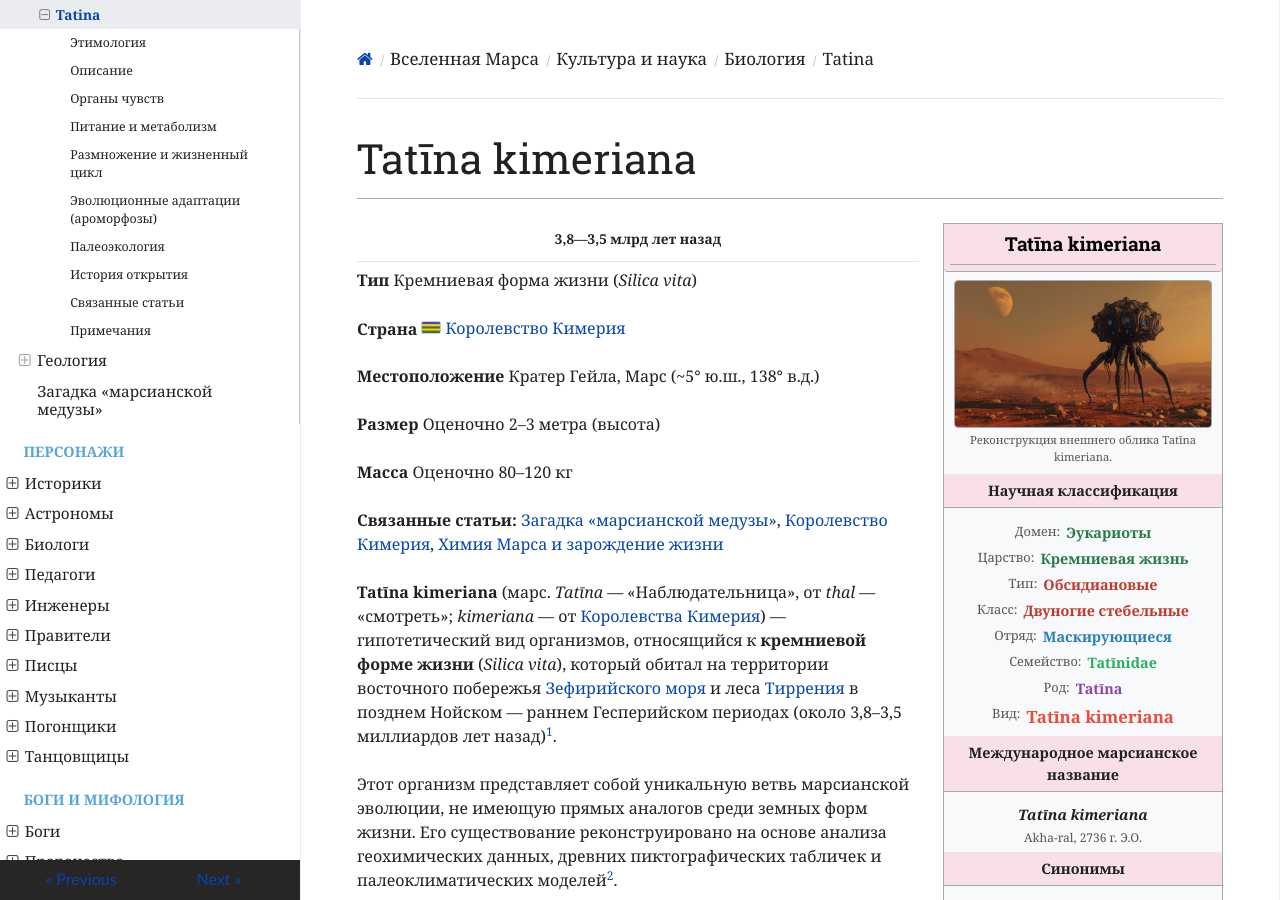
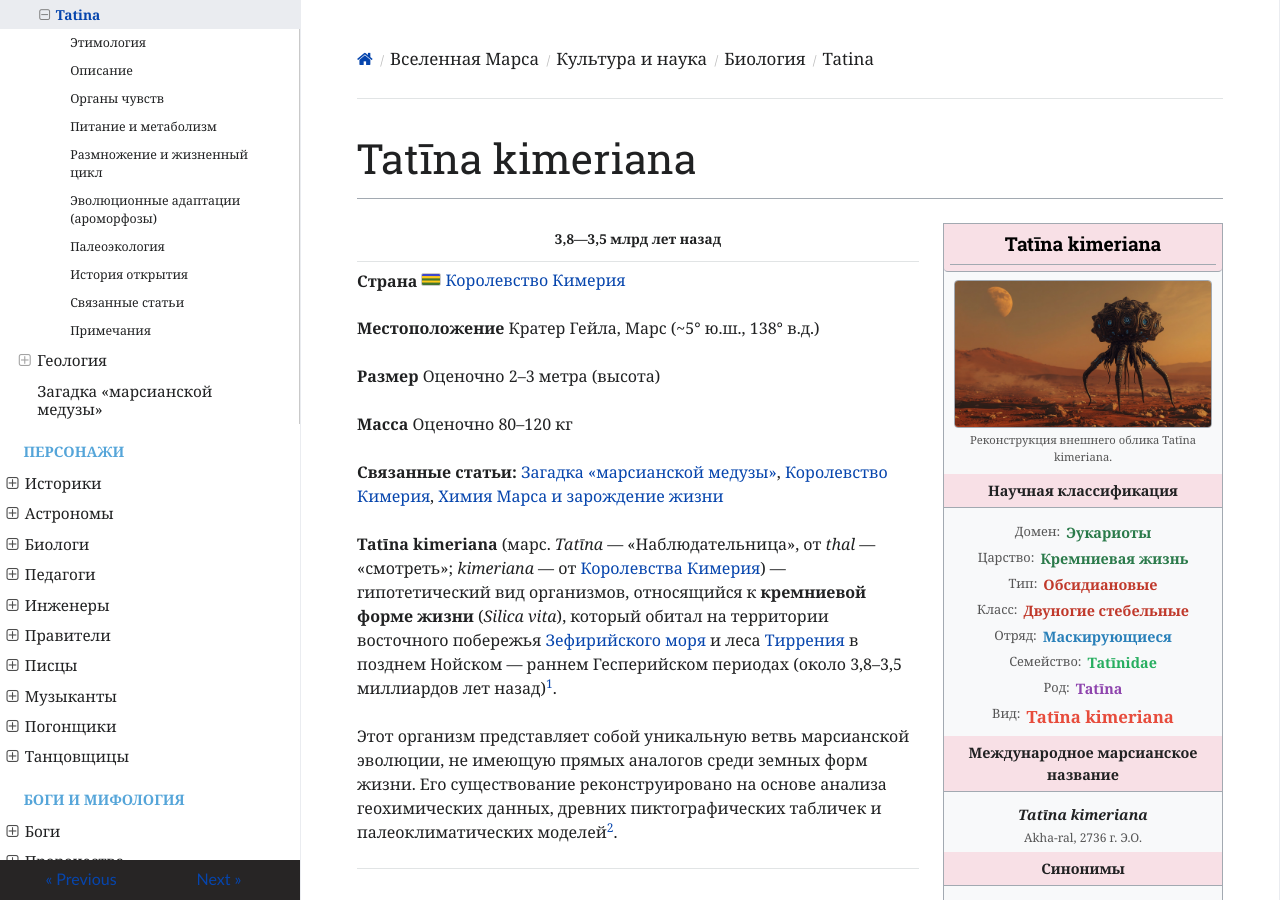
Before and after one commit to ivanhohlov14-bit/mars-encyclopedia, an MkDocs documentation site: the page built from docs/science/tatina-kimeriana.md, in a window 1280 px wide and 900 px high. Built offline with MkDocs 1.6.1, drawn with Linux system fonts in a browser that asks for light colours; nearby versions of some CDN libraries.

Commit message:
Update tatina-kimeriana.md

```diff
--- a/docs/science/tatina-kimeriana.md
+++ b/docs/science/tatina-kimeriana.md
@@ -96,7 +96,6 @@
 
   <hr style="margin: 6px 0;">
 
-  <p><b>Тип</b> Кремниевая форма жизни (<i>Silica vita</i>)</p>
   <p><b>Страна</b> <span style="display: inline-flex; align-items: center; gap: 4px;"><img src="https://raw.githubusercontent.com/ivanhohlov14-bit/mars-encyclopedia/main/docs/assets/images/flag-of-kimeria.png" alt="Флаг Кимерии" style="width: 20px; height: auto; border: 1px solid #ccc; border-radius: 2px;"> <a href="/geography/kimeria/">Королевство Кимерия</a></span></p>
   <p><b>Местоположение</b> Кратер Гейла, Марс (~5° ю.ш., 138° в.д.)</p>
   <p><b>Размер</b> Оценочно 2–3 метра (высота)</p>
```
